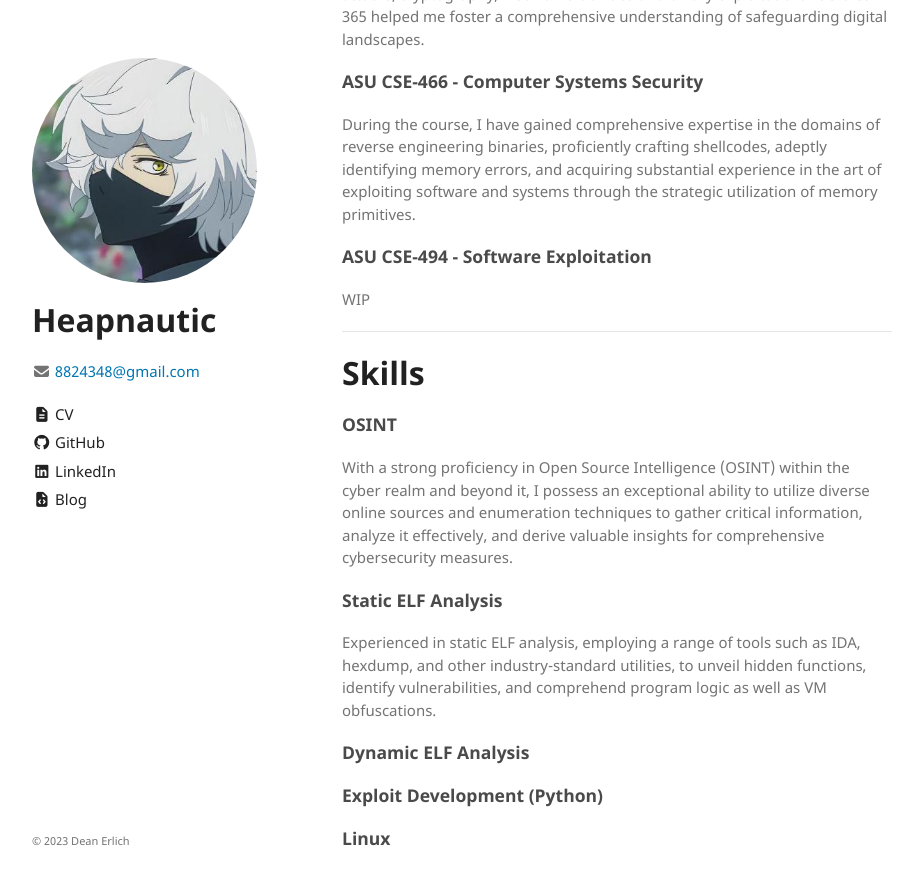
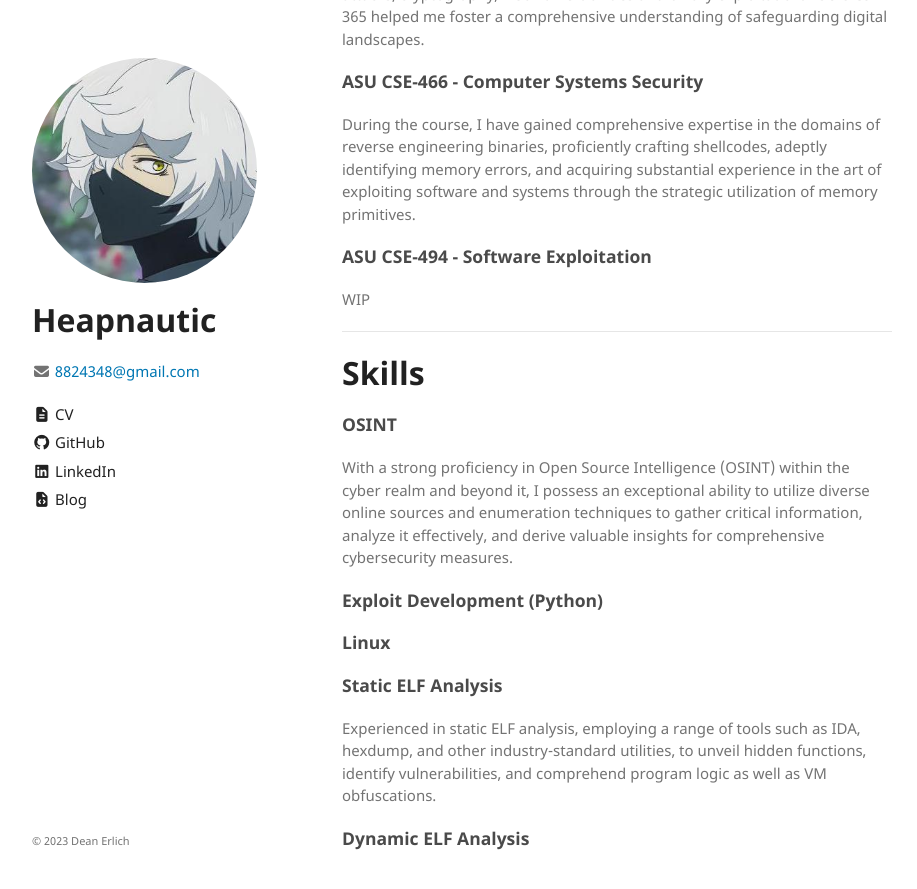
Before and after one commit to ninpwn/ninpwn.github.io, a Jekyll site: the page built from index.md, in a window 1280 px wide and 900 px high, scrolled down 610 px. Shown: the top 889 px of the window, without its empty margins (178-1095 px from the left). Built offline with Jekyll 4.4.1, drawn with Linux system fonts in a browser that asks for light colours; our own code applies the rules of GitHub Pages for plain Markdown files.

```diff
--- a/index.md
+++ b/index.md
@@ -32,13 +32,11 @@ WIP
 ### OSINT
 With a strong proficiency in Open Source Intelligence (OSINT) within the cyber realm and beyond it, I possess an exceptional ability to utilize diverse online sources and enumeration techniques to gather critical information, analyze it effectively, and derive valuable insights for comprehensive cybersecurity measures.
 
+### Exploit Development (Python)
+
+### Linux
+
 ### Static ELF Analysis
 Experienced in static ELF analysis, employing a range of tools such as IDA, hexdump, and other industry-standard utilities, to unveil hidden functions, identify vulnerabilities, and comprehend program logic as well as VM obfuscations.
 
 ### Dynamic ELF Analysis
-
-
-### Exploit Development (Python)
-
-
-### Linux
```
